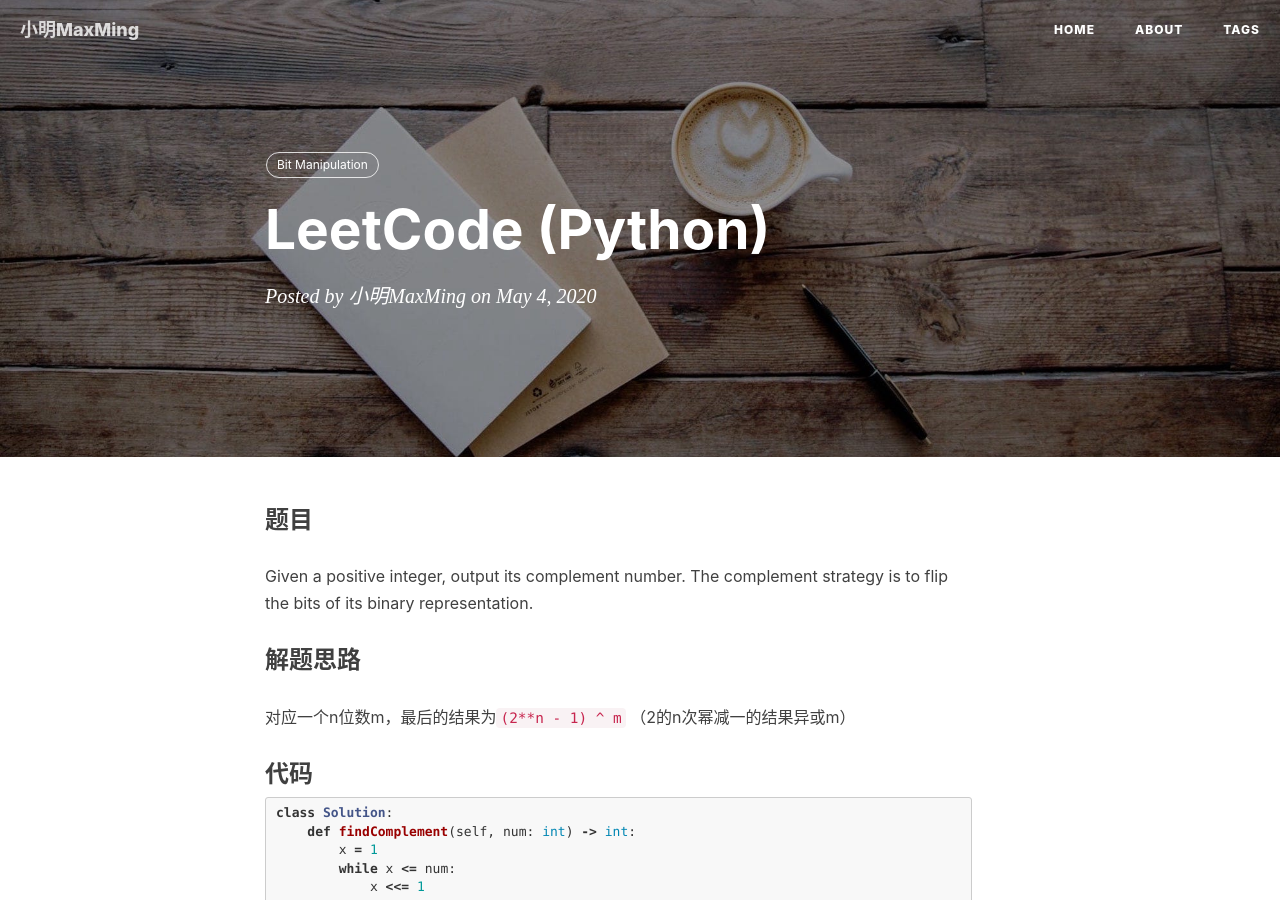
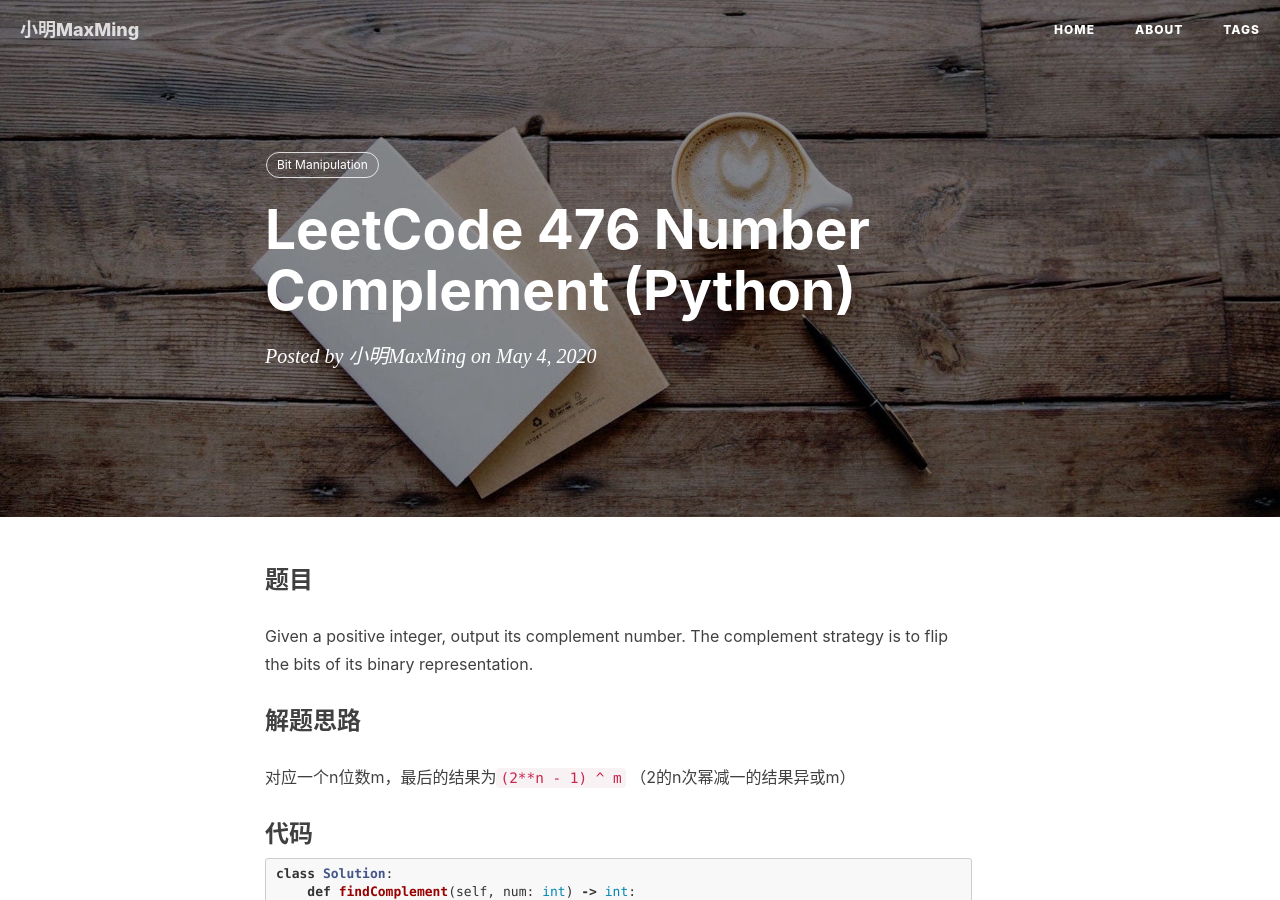
Before and after one commit to MaxMing0/MaxMing0.github.io, a Jekyll site: the page built from _posts/2020-05-04-Number-Complement.md, in a window 1280 px wide and 900 px high. Built offline with Jekyll 4.4.1, drawn with Linux system fonts in a browser that asks for light colours; nearby versions of some CDN libraries; comment, search, counter and statistics services are not loaded.

Commit message:
Update 2020-05-04-Number-Complement.md

```diff
--- a/_posts/2020-05-04-Number-Complement.md
+++ b/_posts/2020-05-04-Number-Complement.md
@@ -1,6 +1,6 @@
 ---
 layout:     post
-title:      LeetCode  (Python)
+title:      LeetCode 476 Number Complement (Python)
 number:     476
 level:      Easy
 lcurl:      number-complement
```
